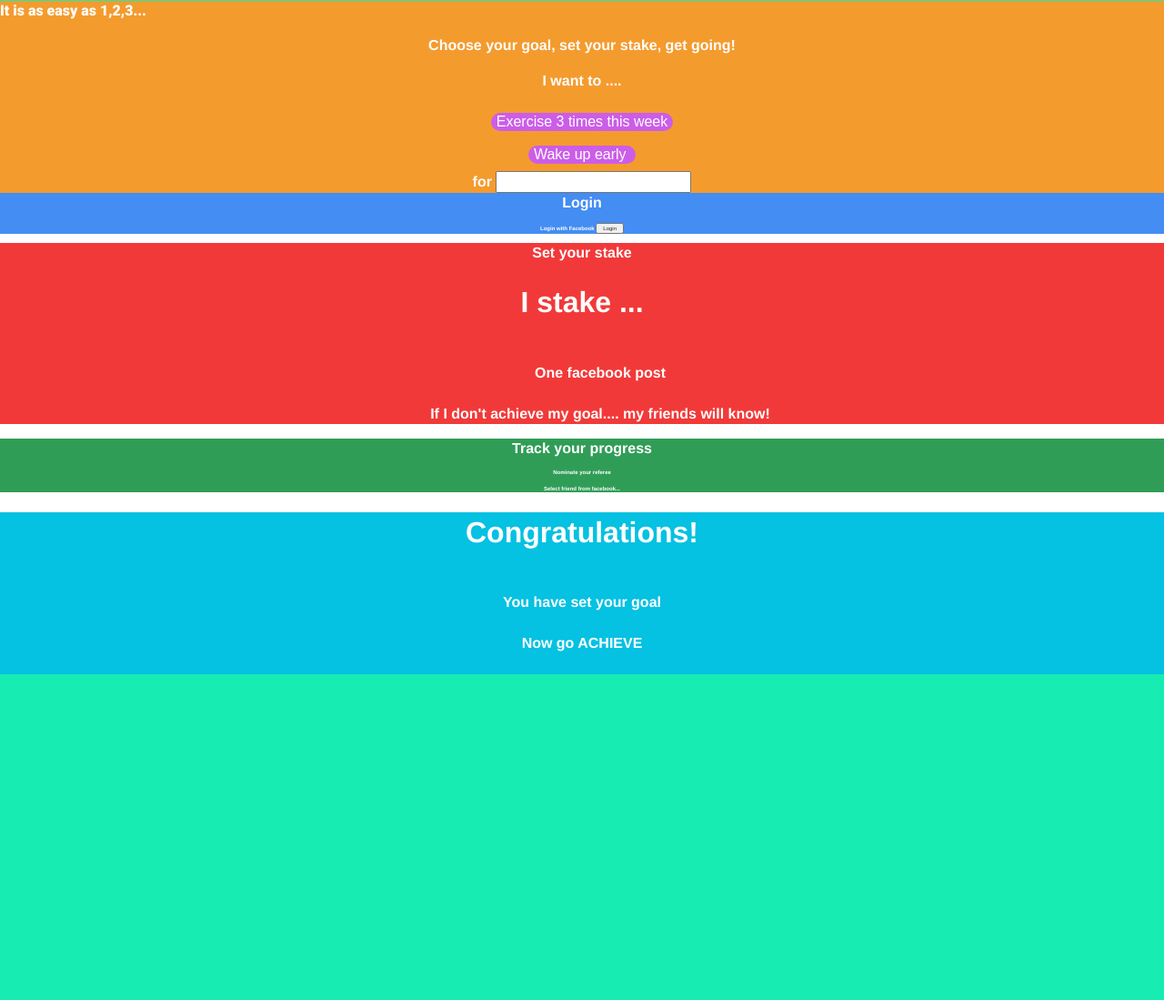
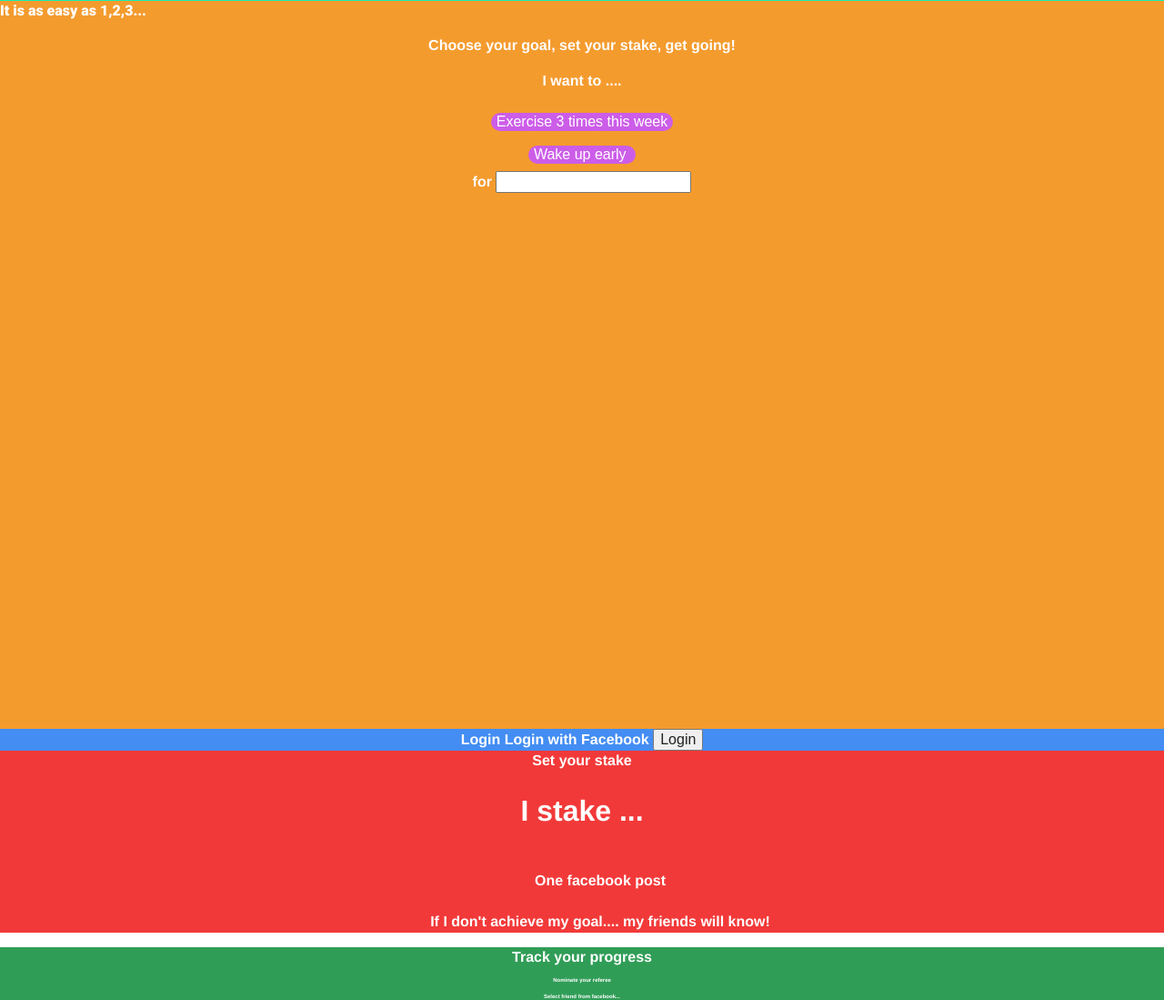
Before and after one commit to PolGuixe/Achiever, a PHP site: page / in a window 1280 px wide. Shown: the part 927-2026 px from the top of the page at 91% size. Before the commit the page ends 1668 px from the top, so only its background shows below. Run offline with PHP 8.4, Linux system fonts and the light colour scheme; some libraries are stand-ins or nearby versions.

Commit message:
push to modify names

```diff
--- a/css/main.css
+++ b/css/main.css
@@ -10,7 +10,7 @@ input,
 select,
 textarea {
     color: #222;
-
+	height:100%
 }
 
 body {
@@ -19,7 +19,7 @@ body {
     color: white;
     font-weight: 900;
     line-height: 1.4;
-
+	 height:100%
 }
 
 ::-moz-selection {
--- a/index.php
+++ b/index.php
@@ -28,14 +28,14 @@
     </head>
     <body>
 		<div class="panel intro">
-			<div class="imgholder">
+			<!--<div class="imgholder">-->
 				<!-- <img src="img/logo.png">  -->
 				<div style="width: 100%; clear: both; text-align: center">
 					Achieve your goals<br/>
 					Be who you want to be<br/>
 					<br> Making the latest discoveries in behavioural science work for you </br>
 				</div>
-			</div>
+			<!--</div>-->
 		</div>
 		<div class="chooseGoal">
 		<span class="artistname">It is as easy as 1,2,3...</span>
@@ -58,11 +58,9 @@
 
 	<div id="text" class="text center">
 		<div class="logFace">
-			<span class="artistname">Login</span>
-			<div class="artistdesc">
+			<span class="login">Login</span>
 				Login with Facebook
    				<input type="button" name="fb_login" id="fb_login" value="Login">
-			</div>
 		</div>
 
 		</div>
```
